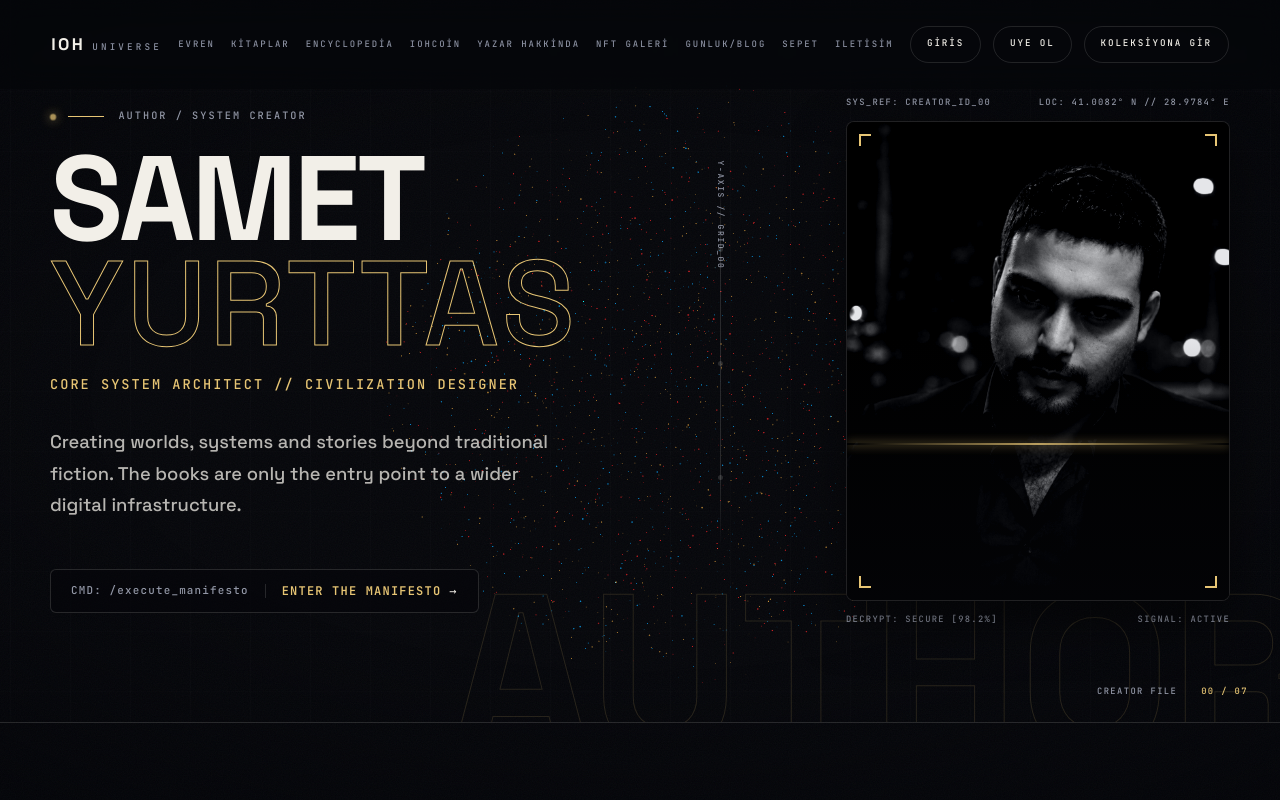
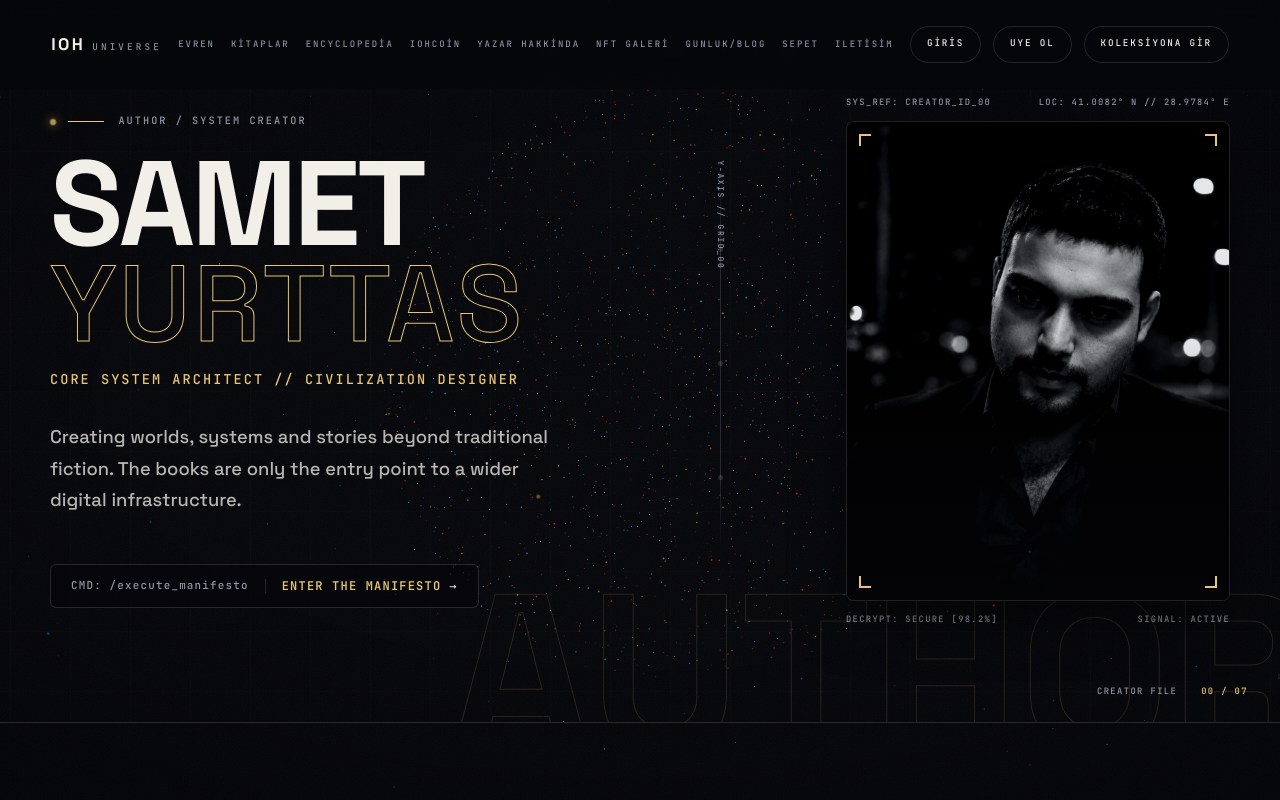
Before and after one commit to sametyurttas-cyber/iohbook, a Next.js app: page /author in a window 1280 px wide. Shown: the top 800 px of the page. Built offline with nearby package versions, Linux system fonts and the light colour scheme; no server answers.

Commit message:
design: refine author layout by scaling down last name, removing laser scanline, and organizing neural/cosmic particle ratio to 85/15

```diff
--- a/src/features/author/author-manifesto.module.css
+++ b/src/features/author/author-manifesto.module.css
@@ -128,7 +128,7 @@
 }
 
 .heroNameLast {
-  font-size: 7.5rem;
+  font-size: 6.75rem;
   font-weight: 300;
   color: transparent;
   -webkit-text-stroke: 1px var(--author-gold);
@@ -298,25 +298,6 @@
 .crosshairBL { bottom: 12px; left: 12px; border-right: none; border-top: none; }
 .crosshairBR { bottom: 12px; right: 12px; border-left: none; border-top: none; }
 
-/* Laser Scanner Bar */
-.scanline {
-  position: absolute;
-  left: 0;
-  width: 100%;
-  height: 2px;
-  background: linear-gradient(90deg, transparent, var(--author-gold), transparent);
-  box-shadow: 0 0 10px var(--author-gold);
-  z-index: 8;
-  pointer-events: none;
-  animation: scan 4s linear infinite;
-}
-
-@keyframes scan {
-  0% { top: 0%; opacity: 0; }
-  5% { opacity: 0.8; }
-  95% { opacity: 0.8; }
-  100% { top: 100%; opacity: 0; }
-}
 
 .heroImage {
   object-fit: cover;
--- a/src/features/author/author-manifesto.tsx
+++ b/src/features/author/author-manifesto.tsx
@@ -138,9 +138,6 @@ function AuthorHero() {
               <span className={`${styles.crosshair} ${styles.crosshairTR}`} />
               <span className={`${styles.crosshair} ${styles.crosshairBL}`} />
               <span className={`${styles.crosshair} ${styles.crosshairBR}`} />
-
-              {/* Laser Scanning Effect */}
-              <div className={styles.scanline} />
 
               <Image
                 alt="Samet Yurttas, author and creator of IOH Universe"
--- a/src/features/author/author-webgl-matrix.tsx
+++ b/src/features/author/author-webgl-matrix.tsx
@@ -28,7 +28,19 @@ function formSphere(count: number) {
     const v = Math.random();
     const theta = u * 2.0 * Math.PI;
     const phi = Math.acos(2.0 * v - 1.0);
-    const r = radius * Math.cbrt(Math.random()); // distribute within volume
+
+    let r: number;
+    if (i < count * 0.85) {
+      // 85% Neural Constellation (outer boundary shell and dense inner network)
+      if (Math.random() < 0.65) {
+        r = radius * (0.92 + Math.random() * 0.08);
+      } else {
+        r = radius * Math.cbrt(Math.random()) * 0.72;
+      }
+    } else {
+      // 15% Cosmic Dust (loose floating particles scattered in outer space)
+      r = radius * (1.1 + Math.random() * 2.2);
+    }
 
     positions[offset] = r * Math.sin(phi) * Math.cos(theta);
     positions[offset + 1] = r * Math.sin(phi) * Math.sin(theta);
```
